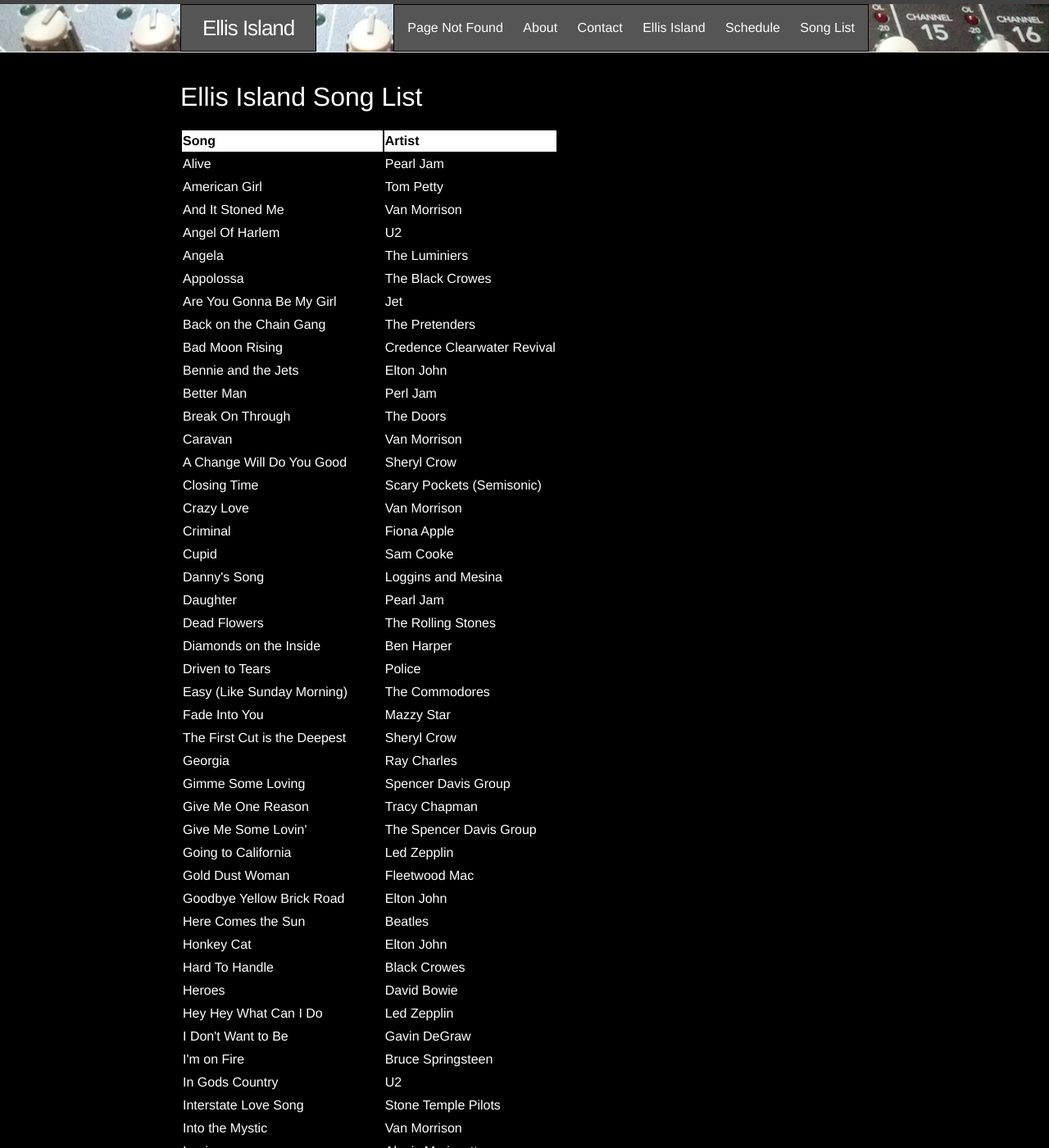
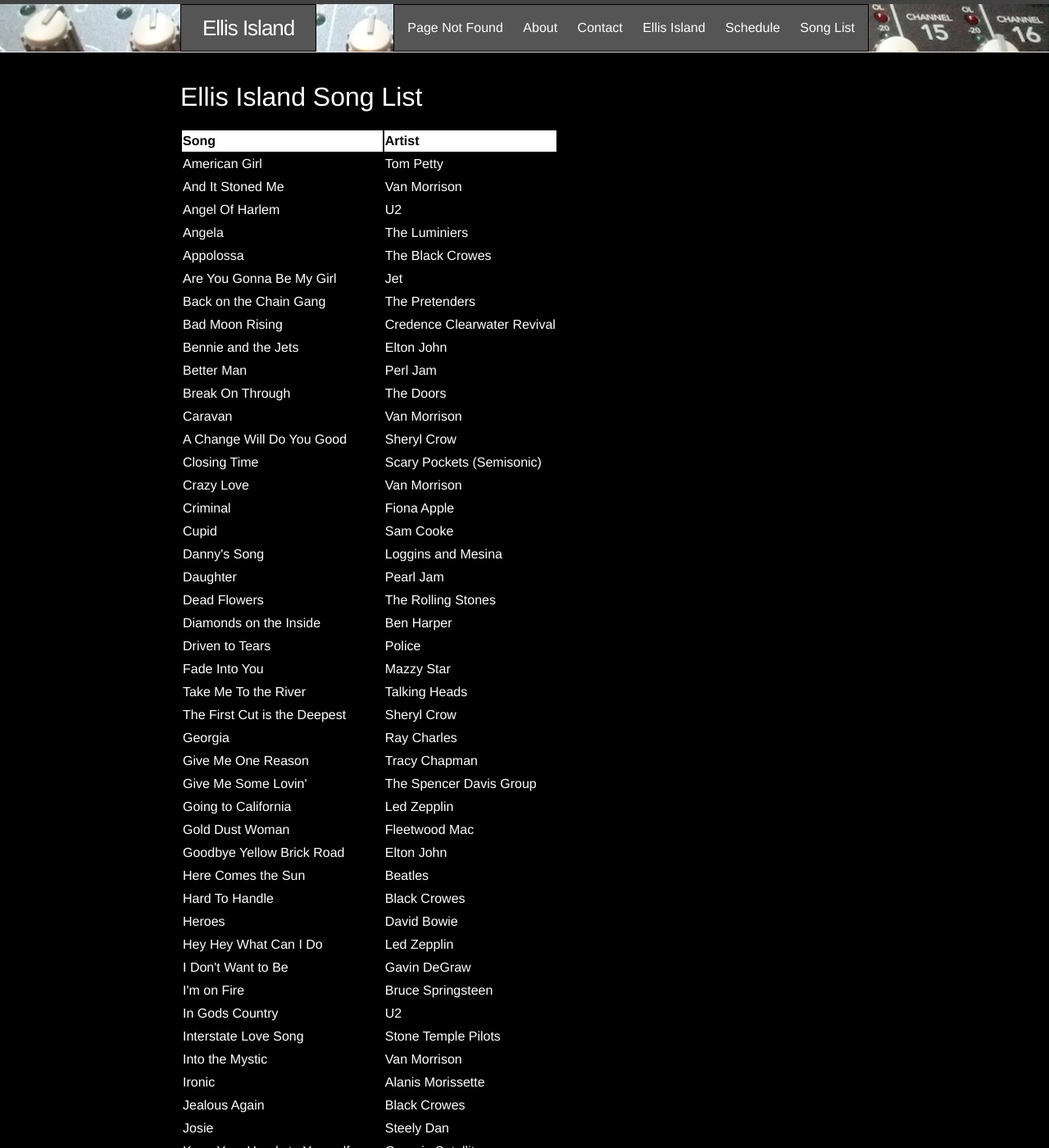
Before and after one commit to jimm/www-ellisislandband-net, a Jekyll site: the page built from song-list.md, in a window 1280 px wide and 1400 px high. Shown: the whole window at 82% size. Built offline with Jekyll 4.4.1, drawn with Linux system fonts in a browser that asks for light colours.

Commit message:
song list update

```diff
--- a/song-list.md
+++ b/song-list.md
@@ -11,7 +11,6 @@
   <th>Artist</th>
 </tr>
 <!-- start list -->
-<tr><td>Alive</td><td>Pearl Jam</td></tr>
 <tr><td>American Girl</td><td>Tom Petty</td></tr>
 <tr><td>And It Stoned Me</td><td>Van Morrison</td></tr>
 <tr><td>Angel Of Harlem</td><td>U2</td></tr>
@@ -34,18 +33,16 @@
 <tr><td>Dead Flowers</td><td>The Rolling Stones</td></tr>
 <tr><td>Diamonds on the Inside</td><td>Ben Harper</td></tr>
 <tr><td>Driven to Tears</td><td>Police</td></tr>
-<tr><td>Easy (Like Sunday Morning)</td><td>The Commodores</td></tr>
 <tr><td>Fade Into You</td><td>Mazzy Star</td></tr>
+<tr><td>Take Me To the River</td><td>Talking Heads</td></tr>
 <tr><td>The First Cut is the Deepest</td><td>Sheryl Crow</td></tr>
 <tr><td>Georgia</td><td>Ray Charles</td></tr>
-<tr><td>Gimme Some Loving</td><td>Spencer Davis Group</td></tr>
 <tr><td>Give Me One Reason</td><td>Tracy Chapman</td></tr>
 <tr><td>Give Me Some Lovin'</td><td>The Spencer Davis Group</td></tr>
 <tr><td>Going to California</td><td>Led Zepplin</td></tr>
 <tr><td>Gold Dust Woman</td><td>Fleetwood Mac</td></tr>
 <tr><td>Goodbye Yellow Brick Road</td><td>Elton John</td></tr>
 <tr><td>Here Comes the Sun</td><td>Beatles</td></tr>
-<tr><td>Honkey Cat</td><td>Elton John</td></tr>
 <tr><td>Hard To Handle</td><td>Black Crowes</td></tr>
 <tr><td>Heroes</td><td>David Bowie</td></tr>
 <tr><td>Hey Hey What Can I Do</td><td>Led Zepplin</td></tr>
```
